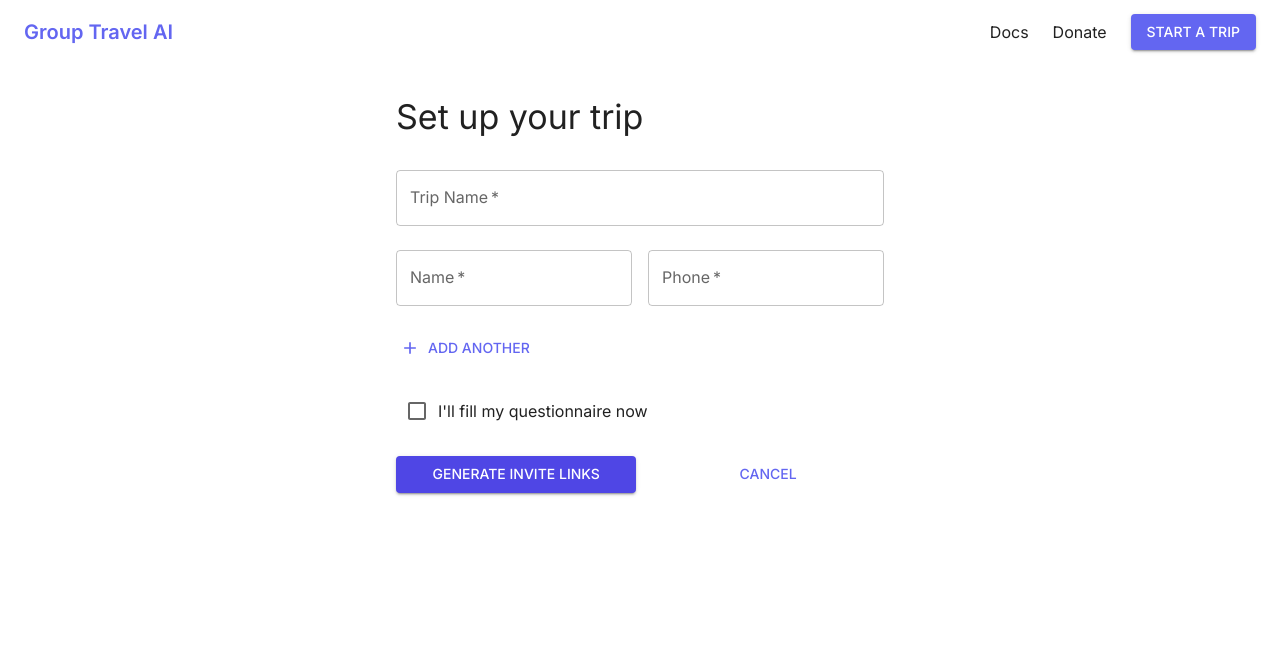
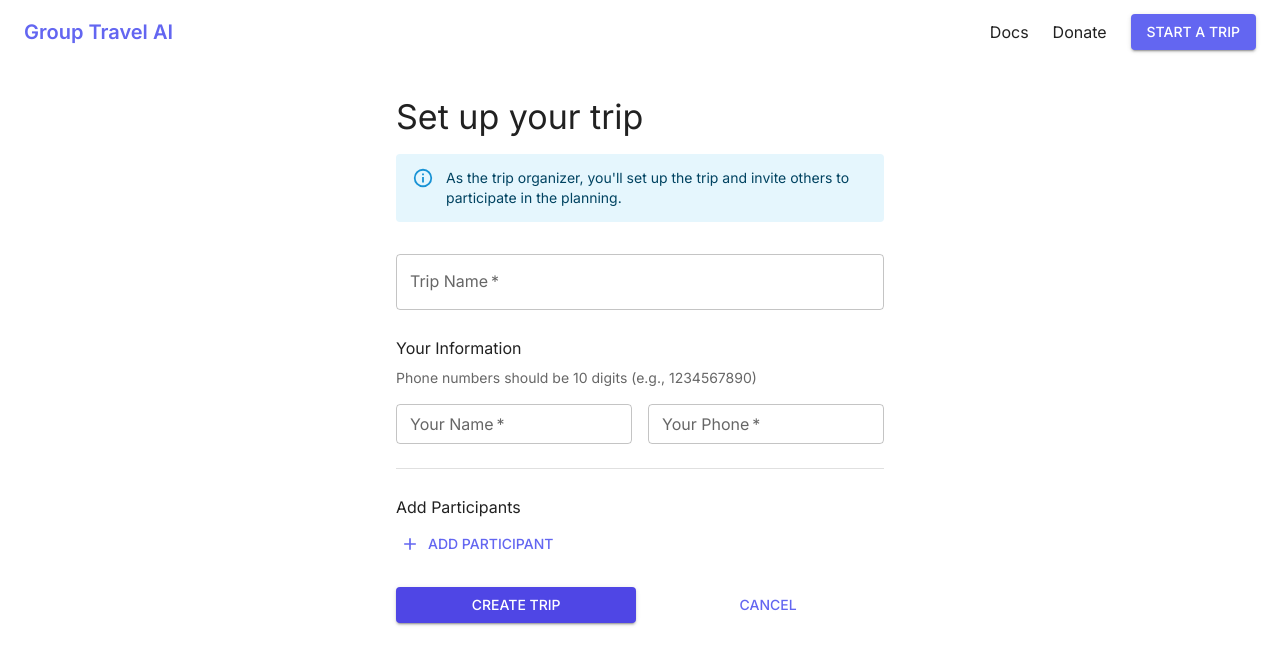
Before and after one commit to Ketema741/packvote-v2, a React (Create React App) app: page /create-trip in a window 1280 px wide. Shown: the top 664 px of the page. Built offline with nearby package versions, Linux system fonts and the light colour scheme.

Commit message:
Fix create trip page

```diff
--- a/src/pages/CreateTrip.jsx
+++ b/src/pages/CreateTrip.jsx
@@ -7,22 +7,41 @@ import {
   Typography,
   Container,
   Paper,
-  Checkbox,
-  FormControlLabel,
   IconButton,
   Stack,
   Divider,
+  Alert,
+  Grid,
 } from '@mui/material';
 import AddIcon from '@mui/icons-material/Add';
 import DeleteIcon from '@mui/icons-material/Delete';
-import KeyboardArrowDownIcon from '@mui/icons-material/KeyboardArrowDown';
 
 const CreateTrip = () => {
   const navigate = useNavigate();
   const [tripName, setTripName] = useState('');
-  const [participants, setParticipants] = useState([{ name: '', phone: '' }]);
-  const [willFillQuestionnaire, setWillFillQuestionnaire] = useState(false);
-  const [showConfirmation, setShowConfirmation] = useState(false);
+  const [organizer, setOrganizer] = useState({ name: '', phone: '' });
+  const [participants, setParticipants] = useState([]);
+  const [phoneErrors, setPhoneErrors] = useState({});
+
+  const validatePhoneNumber = (phone) => {
+    // Remove any non-digit characters
+    const cleanedPhone = phone.replace(/\D/g, '');
+    // Check if it's a valid US phone number (10 digits)
+    return cleanedPhone.length === 10;
+  };
+
+  const handleOrganizerChange = (field, value) => {
+    setOrganizer({ ...organizer, [field]: value });
+    if (field === 'phone') {
+      const newErrors = { ...phoneErrors };
+      if (!validatePhoneNumber(value)) {
+        newErrors.organizer = true;
+      } else {
+        delete newErrors.organizer;
+      }
+      setPhoneErrors(newErrors);
+    }
+  };
 
   const handleAddParticipant = () => {
     setParticipants([...participants, { name: '', phone: '' }]);
@@ -31,21 +50,54 @@ const CreateTrip = () => {
   const handleRemoveParticipant = (index) => {
     const newParticipants = participants.filter((_, i) => i !== index);
     setParticipants(newParticipants);
+    const newErrors = { ...phoneErrors };
+    delete newErrors[index];
+    setPhoneErrors(newErrors);
   };
 
   const handleParticipantChange = (index, field, value) => {
     const newParticipants = [...participants];
     newParticipants[index][field] = value;
     setParticipants(newParticipants);
+
+    if (field === 'phone') {
+      const newErrors = { ...phoneErrors };
+      if (!validatePhoneNumber(value)) {
+        newErrors[index] = true;
+      } else {
+        delete newErrors[index];
+      }
+      setPhoneErrors(newErrors);
+    }
   };
 
   const handleSubmit = (e) => {
     e.preventDefault();
-    if (willFillQuestionnaire) {
-      setShowConfirmation(true);
-    } else {
+
+    // Validate organizer phone number
+    if (!validatePhoneNumber(organizer.phone)) {
+      const newErrors = { ...phoneErrors };
+      newErrors.organizer = true;
+      setPhoneErrors(newErrors);
+      return;
+    }
+
+    // Validate all participant phone numbers
+    const hasErrors = participants.some((participant, index) => {
+      if (!validatePhoneNumber(participant.phone)) {
+        const newErrors = { ...phoneErrors };
+        newErrors[index] = true;
+        setPhoneErrors(newErrors);
+        return true;
+      }
+      return false;
+    });
+
+    if (hasErrors) {
+      return;
+    }
+
     handleGenerateLinks();
-    }
   };
 
   const handleGenerateLinks = () => {
@@ -56,9 +108,14 @@ const CreateTrip = () => {
   return (
     <Container maxWidth="sm">
       <Paper elevation={0} sx={{ p: 4, mt: 8 }}>
-        <Typography variant="h4" component="h1" gutterBottom sx={{ mb: 4 }}>
+        <Typography variant="h4" component="h1" gutterBottom sx={{ mb: 2 }}>
           Set up your trip
         </Typography>
+
+        <Alert severity="info" sx={{ mb: 4 }}>
+          As the trip organizer, you'll set up the trip and invite others to participate in the planning.
+        </Alert>
+
         <form onSubmit={handleSubmit}>
           <Stack spacing={3}>
             <TextField
@@ -70,28 +127,72 @@ const CreateTrip = () => {
               placeholder="Summer Escape 2025"
             />
 
+            <Box>
+              <Typography variant="subtitle1" gutterBottom>
+                Your Information
+              </Typography>
+              <Typography variant="body2" color="text.secondary" sx={{ mb: 2 }}>
+                Phone numbers should be 10 digits (e.g., 1234567890)
+              </Typography>
+              <Grid container spacing={2}>
+                <Grid item xs={6}>
+                  <TextField
+                    label="Your Name"
+                    value={organizer.name}
+                    onChange={(e) => handleOrganizerChange('name', e.target.value)}
+                    required
+                    fullWidth
+                    size="small"
+                  />
+                </Grid>
+                <Grid item xs={6}>
+                  <TextField
+                    label="Your Phone"
+                    value={organizer.phone}
+                    onChange={(e) => handleOrganizerChange('phone', e.target.value)}
+                    required
+                    fullWidth
+                    error={phoneErrors.organizer}
+                    placeholder="1234567890"
+                    size="small"
+                  />
+                </Grid>
+              </Grid>
+            </Box>
+
+            <Divider />
+
+            <Box>
+              <Typography variant="subtitle1" gutterBottom>
+                Add Participants
+              </Typography>
+              <Grid container spacing={2}>
                 {participants.map((participant, index) => (
-              <Box key={index}>
-                <Stack
-                  direction="row"
-                  spacing={2}
-                  alignItems="center"
-                >
+                  <Grid item xs={12} key={index}>
+                    <Grid container spacing={2} alignItems="center">
+                      <Grid item xs={5.75}>
                         <TextField
                           label="Name"
                           value={participant.name}
                           onChange={(e) => handleParticipantChange(index, 'name', e.target.value)}
                           required
                           fullWidth
+                          size="small"
                         />
+                      </Grid>
+                      <Grid item xs={5.75}>
                         <TextField
                           label="Phone"
                           value={participant.phone}
                           onChange={(e) => handleParticipantChange(index, 'phone', e.target.value)}
                           required
                           fullWidth
+                          error={phoneErrors[index]}
+                          placeholder="1234567890"
+                          size="small"
                         />
-                  {index > 0 && (
+                      </Grid>
+                      <Grid item xs={0.5}>
                         <IconButton
                           onClick={() => handleRemoveParticipant(index)}
                           color="error"
@@ -99,51 +200,20 @@ const CreateTrip = () => {
                         >
                           <DeleteIcon />
                         </IconButton>
-                  )}
-                </Stack>
-              </Box>
+                      </Grid>
+                    </Grid>
+                  </Grid>
                 ))}
+              </Grid>
 
               <Button
                 startIcon={<AddIcon />}
                 onClick={handleAddParticipant}
-              sx={{ alignSelf: 'flex-start' }}
+                sx={{ mt: 2 }}
               >
-              Add another
-            </Button>
-
-            <FormControlLabel
-              control={
-                <Checkbox
-                  checked={willFillQuestionnaire}
-                  onChange={(e) => setWillFillQuestionnaire(e.target.checked)}
-                />
-              }
-              label="I'll fill my questionnaire now"
-            />
-
-            {showConfirmation && willFillQuestionnaire && (
-              <Box sx={{ mt: 2, p: 2, bgcolor: '#f5f5f5', borderRadius: 1 }}>
-                <Stack direction="row" alignItems="center" spacing={1}>
-                  <KeyboardArrowDownIcon />
-                  <Typography>
-                    Great! Your answers will be counted with everyone else.
-                  </Typography>
-                </Stack>
-                <Typography variant="body2" color="text.secondary" sx={{ mt: 1 }}>
-                  You can come back to this page anytime.
-                </Typography>
-                <Button
-                  variant="contained"
-                  color="success"
-                  fullWidth
-                  sx={{ mt: 2 }}
-                  onClick={() => navigate('/questionnaire')}
-                >
-                  Open My Questionnaire
+                Add participant
               </Button>
             </Box>
-            )}
 
             <Box sx={{ mt: 2, display: 'flex', gap: 2 }}>
               <Button
@@ -152,7 +222,7 @@ const CreateTrip = () => {
                 fullWidth
                 sx={{ bgcolor: '#4F46E5', '&:hover': { bgcolor: '#4338CA' } }}
               >
-                Generate Invite Links
+                Create Trip
               </Button>
               <Button
                 variant="text"
```
Lines whose indentation alone changed are shown as unchanged.
